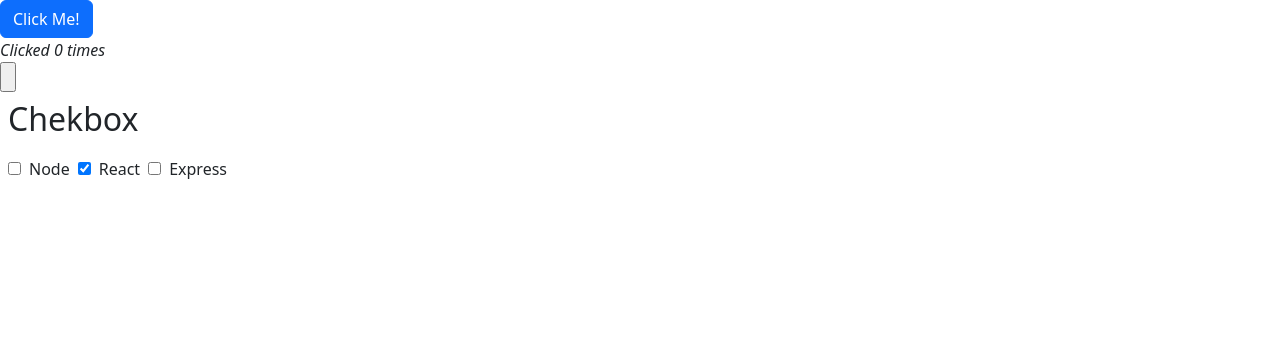
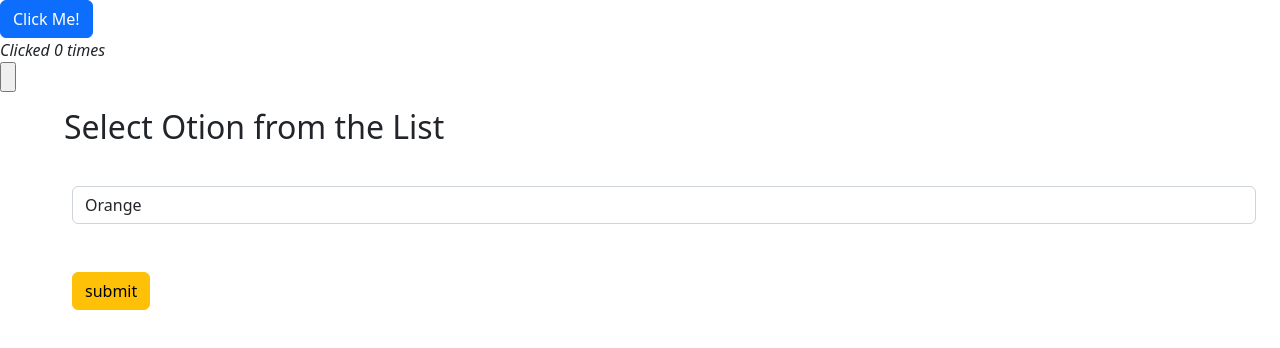
Before and after one commit to Paata1987/React_prj, a React (Create React App) app in the folder restl006/: page / in a window 1280 px wide. Shown: the top 348 px of the page. Built offline with nearby package versions, Linux system fonts and the light colour scheme.

Commit message:
create dropdown

```diff
--- a/restl006/src/Form/Order.jsx
+++ b/restl006/src/Form/Order.jsx
@@ -3,65 +3,40 @@ import React, { Component } from "react";
 class Order extends Component {
   constructor(props) {
     super(props);
-    this.handleChanges = this.handleCheckboxChanges.bind(this);
+
+    this.handleChanges = this.handlerSelected.bind(this);
+    this.handlerSubmit = this.handlerSubmited.bind(this);
     this.state = {
-      checkboxGroup: {
-        node: false,
-        react: true,
-        express: false,
-      },
+      selectedValue: "Orange",
     };
   }
 
-  handleCheckboxChanges(event) {
-    let obj = Object.assign(this.state.checkboxGroup);
-    obj[event.target.value] = event.target.checked;
+  handlerSelected(event) {
     this.setState({
-      checkboxGroup: obj,
+      selectedValue: event.target.value,
     });
-    console.log(this.state.checkboxGroup);
+  }
+
+  handlerSubmited(event) {
+    console.log(this.state.selectedValue);
   }
 
   render() {
     return (
-      <div className="App">
-        <h2 className="p-2">Chekbox</h2>
-
-        <label>
-          <input
-            type="checkbox"
-            checked={this.state.checkboxGroup.node}
-            className="m-2"
-            name="chekcboxGroup"
-            value="node"
+      <div className="App px-5">
+        <h2 className="p-3">Select Otion from the List</h2>
+        <form onSubmit={this.handlerSubmit}>
+          <select
+            className="form-control m-4"
+            value={this.state.selectedValue}
             onChange={this.handleChanges}
-          />
-          Node
-        </label>
-
-        <label>
-          <input
-            type="checkbox"
-            checked={this.state.checkboxGroup.react}
-            className="m-2"
-            name="chekcboxGroup"
-            value="react"
-            onChange={this.handleChanges}
-          />
-          React
-        </label>
-
-        <label>
-          <input
-            type="checkbox"
-            checked={this.state.checkboxGroup.express}
-            className="m-2"
-            name="chekcboxGroup"
-            value="express"
-            onChange={this.handleChanges}
-          />
-          Express
-        </label>
+          >
+            <option value="kiwi">Kiwi</option>
+            <option value="Orange">Orange</option>
+            <option value="Mango">Mango</option>
+          </select>
+          <input type="submit" value="submit" className="btn btn-warning m-4" />
+        </form>
       </div>
     );
   }
```
